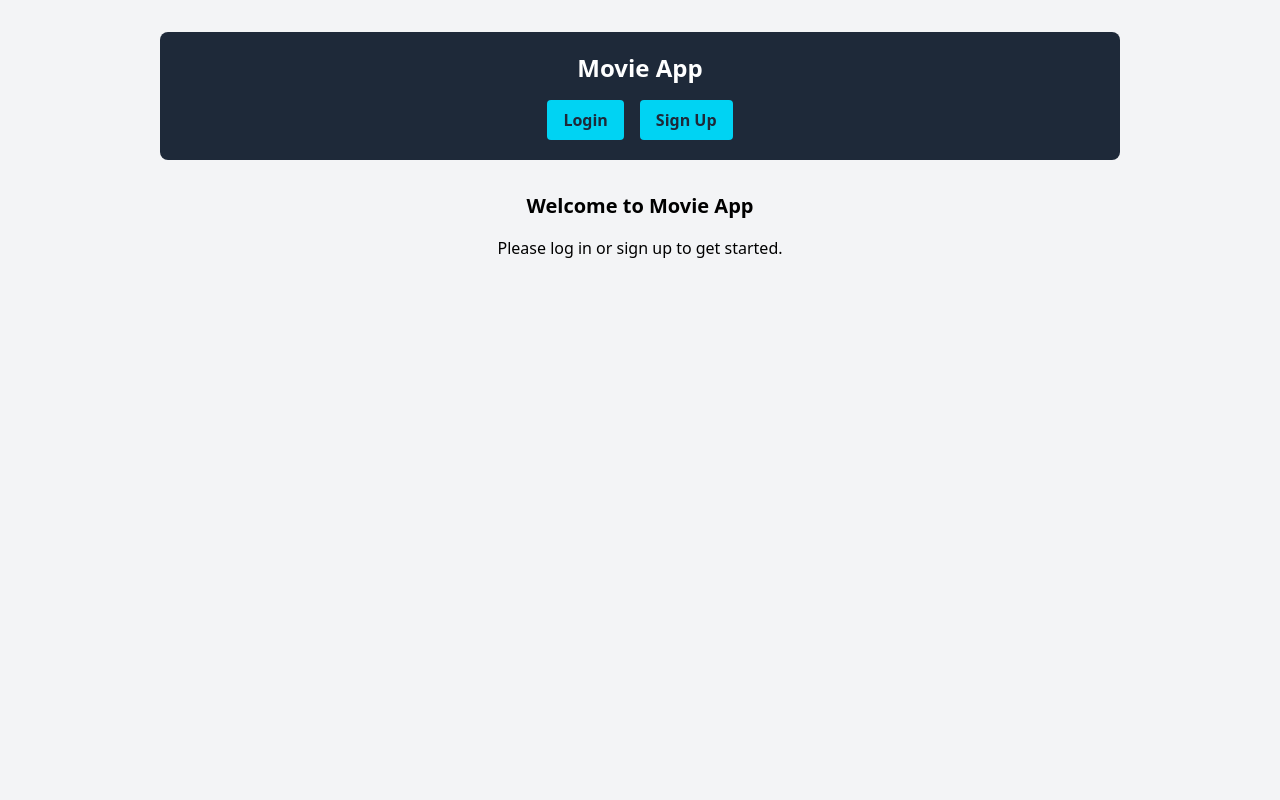
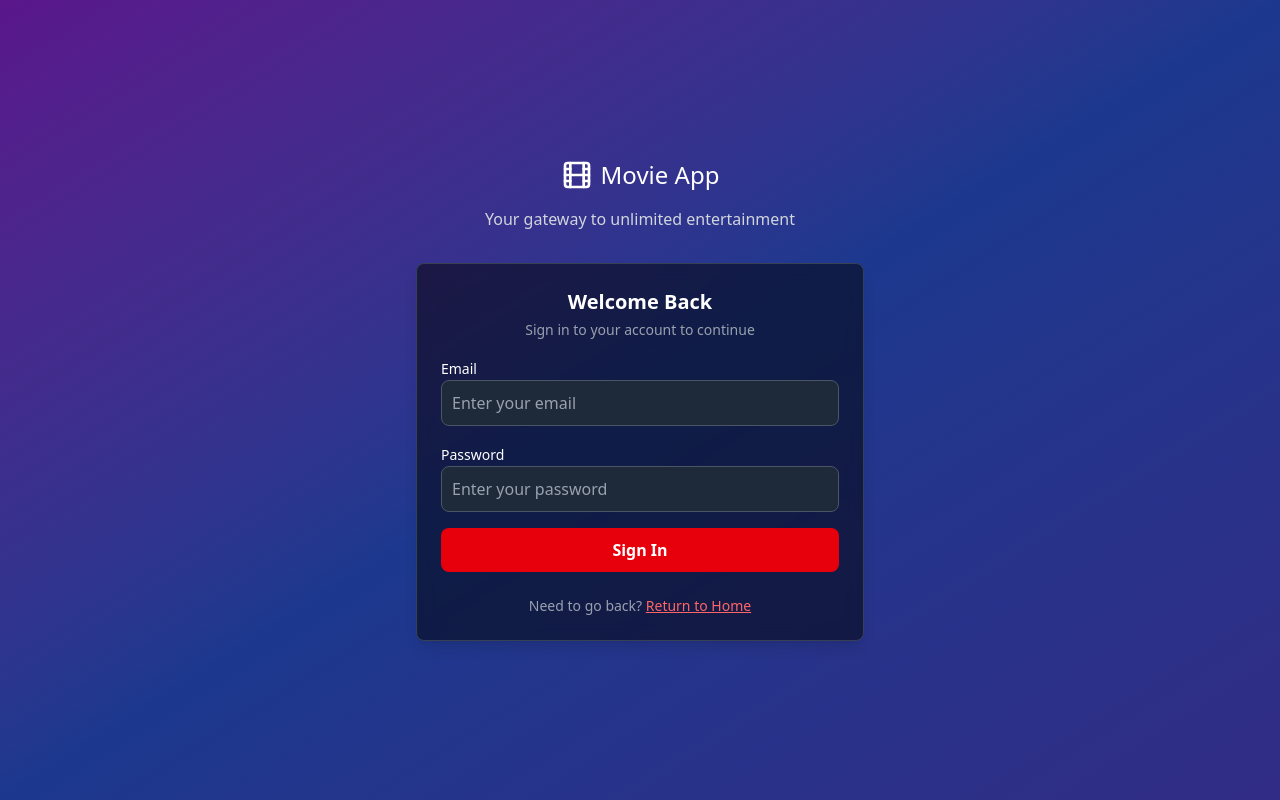
Before and after one commit to jamie-arodi/movie-app, a React (Vite) app: page / in a window 1280 px wide. Built offline with nearby package versions, Linux system fonts and the light colour scheme; no server answers.

Commit message:
Auth state workflow reworked; app state initialised as login instead of home

```diff
--- a/src/App.tsx
+++ b/src/App.tsx
@@ -1,112 +1,24 @@
 import { useAuthStore } from './store/authStore'
-import { useLogout } from './hooks/useAuth'
 import { Login } from './components/Login'
 import { Signup } from './components/Signup'
-import { useState } from 'react'
+import { Home } from './components/Home'
 
 
 function App() {
   const {
     currentView,
-    setCurrentView,
     isAuthenticated,
-    user
   } = useAuthStore()
 
-  const [logoutError, setLogoutError] = useState<string | null>(null)
-  const logoutMutation = useLogout()
-
-  const handleLogoutClick = async () => {
-    setLogoutError(null)
-    try {
-      await logoutMutation.mutateAsync()
-    } catch (error: any) {
-      setLogoutError(error?.msg || 'Logout failed')
-    }
+  if (isAuthenticated) {
+    return <Home />
   }
 
-  return (
-      <div className="w-full min-h-screen bg-gray-100">
-        <div className="max-w-5xl mx-auto px-8 py-8 text-center">
-          <header className="bg-gray-800 p-5 text-white mb-8 rounded-lg">
-            <h1 className="text-2xl font-bold mb-4">Movie App</h1>
+  if (currentView === 'signup') {
+    return <Signup />
+  }
 
-            {!isAuthenticated ? (
-              <nav className="flex gap-4 justify-center items-center">
-                <button
-                  onClick={() => setCurrentView('login')}
-                  className="bg-cyan-400 text-gray-800 border-none px-4 py-2 rounded cursor-pointer font-bold hover:bg-cyan-500 disabled:bg-gray-300 disabled:cursor-not-allowed"
-                >
-                  Login
-                </button>
-                <button
-                  onClick={() => setCurrentView('signup')}
-                  className="bg-cyan-400 text-gray-800 border-none px-4 py-2 rounded cursor-pointer font-bold hover:bg-cyan-500 disabled:bg-gray-300 disabled:cursor-not-allowed"
-                >
-                  Sign Up
-                </button>
-              </nav>
-            ) : (
-              <nav className="flex gap-4 justify-center items-center">
-                <span>Welcome back, {user?.user_metadata?.firstName || user?.email}!</span>
-                <button
-                  onClick={handleLogoutClick}
-                  disabled={logoutMutation.isPending}
-                  className="bg-cyan-400 text-gray-800 border-none px-4 py-2 rounded cursor-pointer font-bold hover:bg-cyan-500 disabled:bg-gray-300 disabled:cursor-not-allowed"
-                >
-                  {logoutMutation.isPending ? 'Logging out...' : 'Logout'}
-                </button>
-              </nav>
-            )}
-          </header>
-
-        {logoutError && (
-          <div className="text-red-600 bg-red-100 border border-red-300 px-3 py-2 rounded my-4">
-            {logoutError}
-          </div>
-        )}
-
-        <main>
-          {currentView === 'login' && (
-            <Login />
-          )}
-
-          {currentView === 'signup' && (
-            <Signup />
-          )}
-
-          {currentView === 'home' && isAuthenticated && (
-            <div>
-              <h2 className="text-xl font-semibold mb-4">Welcome to your Movie App{user?.user_metadata?.firstName ? `, ${user.user_metadata.firstName}` : ''}!</h2>
-              <p className="mb-6">You are now logged in and can browse movies.</p>
-              <div className="bg-gray-50 border border-gray-300 rounded-lg p-6 mt-8 max-w-lg mx-auto">
-                <h3 className="mt-0 text-gray-700 font-semibold mb-4">User Information:</h3>
-                <p className="my-2 text-left"><strong>Email:</strong> {user?.email}</p>
-                <p className="my-2 text-left"><strong>Role:</strong> {user?.role}</p>
-                <p className="my-2 text-left"><strong>ID:</strong> {user?.id}</p>
-                {user?.user_metadata?.firstName && (
-                  <p className="my-2 text-left"><strong>First Name:</strong> {user.user_metadata.firstName}</p>
-                )}
-                {user?.user_metadata?.lastName && (
-                  <p className="my-2 text-left"><strong>Last Name:</strong> {user.user_metadata.lastName}</p>
-                )}
-                {user?.user_metadata?.name && (
-                  <p className="my-2 text-left"><strong>Full Name:</strong> {user.user_metadata.name}</p>
-                )}
-              </div>
-            </div>
-          )}
-
-          {currentView === 'home' && !isAuthenticated && (
-            <div>
-              <h2 className="text-xl font-semibold mb-4">Welcome to Movie App</h2>
-              <p>Please log in or sign up to get started.</p>
-            </div>
-          )}
-        </main>
-        </div>
-      </div>
-  )
+  return <Login />
 }
 
 export default App
--- /dev/null
+++ b/src/components/Home.tsx
@@ -0,0 +1,101 @@
+import React from 'react'
+import { useAuthStore } from '../store/authStore'
+import { useLogout } from '../hooks/useAuth'
+import { useState } from 'react'
+import { Film } from 'lucide-react'
+
+export const Home: React.FC = () => {
+  const { user } = useAuthStore()
+  const [logoutError, setLogoutError] = useState<string | null>(null)
+  const logoutMutation = useLogout()
+
+  const handleLogoutClick = async () => {
+    setLogoutError(null)
+    try {
+      await logoutMutation.mutateAsync()
+    } catch (error: any) {
+      setLogoutError(error?.msg || 'Logout failed')
+    }
+  }
+
+  return (
+    <div className="min-h-screen bg-gradient-to-br from-purple-900 via-blue-900 to-indigo-900 p-4">
+      <div className="max-w-4xl mx-auto">
+        {/* Header */}
+        <div className="text-center mb-8 pt-8">
+          <div className="flex items-center justify-center gap-2 mb-4">
+            <Film className="h-8 w-8 text-white" />
+            <h1 className="text-white text-3xl font-bold">Movie App</h1>
+          </div>
+          <p className="text-gray-300">
+            Your gateway to unlimited entertainment
+          </p>
+        </div>
+
+        {/* Main Content */}
+        <div className="bg-black/50 border border-gray-700 backdrop-blur-sm rounded-lg shadow-lg p-8">
+          <div className="text-center mb-8">
+            <h2 className="text-white text-2xl font-semibold mb-2">
+              Welcome{user?.user_metadata?.firstName ? `, ${user.user_metadata.firstName}` : ''}!
+            </h2>
+            <p className="text-gray-300">
+              You are now logged in and ready to explore movies.
+            </p>
+          </div>
+
+          {logoutError && (
+            <div className="bg-red-900/50 border border-red-700 text-red-200 px-4 py-3 rounded-md mb-6">
+              {logoutError}
+            </div>
+          )}
+
+          {/* User Info Card */}
+          <div className="bg-gray-800/50 border border-gray-600 rounded-lg p-6 mb-8 max-w-lg mx-auto">
+            <h3 className="text-white font-semibold mb-4 text-center">User Information</h3>
+            <div className="space-y-2">
+              <div className="flex justify-between">
+                <span className="text-gray-300">Email:</span>
+                <span className="text-white">{user?.email}</span>
+              </div>
+              <div className="flex justify-between">
+                <span className="text-gray-300">Role:</span>
+                <span className="text-white">{user?.role}</span>
+              </div>
+              {user?.user_metadata?.firstName && (
+                <div className="flex justify-between">
+                  <span className="text-gray-300">First Name:</span>
+                  <span className="text-white">{user.user_metadata.firstName}</span>
+                </div>
+              )}
+              {user?.user_metadata?.lastName && (
+                <div className="flex justify-between">
+                  <span className="text-gray-300">Last Name:</span>
+                  <span className="text-white">{user.user_metadata.lastName}</span>
+                </div>
+              )}
+            </div>
+          </div>
+
+          {/* Coming Soon Content */}
+          <div className="text-center mb-8">
+            <h3 className="text-white text-xl font-semibold mb-4">Coming Soon</h3>
+            <p className="text-gray-300 mb-6">
+              Movie browsing, favorites, and more features are being developed!
+            </p>
+          </div>
+
+          {/* Logout Button */}
+          <div className="text-center">
+            <button
+              onClick={handleLogoutClick}
+              disabled={logoutMutation.isPending}
+              className="bg-red-600 hover:bg-red-700 disabled:bg-gray-600 disabled:cursor-not-allowed text-white font-semibold py-2.5 px-6 rounded-lg transition-colors duration-200"
+            >
+              {logoutMutation.isPending ? 'Logging out...' : 'Logout'}
+            </button>
+          </div>
+        </div>
+      </div>
+    </div>
+  )
+}
--- a/src/store/authStore.ts
+++ b/src/store/authStore.ts
@@ -24,7 +24,7 @@ interface AuthState {
 }
 
 const initialState = {
-  currentView: 'home' as ViewType,
+  currentView: 'login' as ViewType,
   isAuthenticated: false,
   user: null,
   accessToken: null,
@@ -53,7 +53,7 @@ export const useAuthStore = create<AuthState>()(
       clearAuthentication: () => {
         set({
           ...initialState,
-          currentView: 'home',
+          currentView: 'login',
         })
       },
 
```
Also changed, not shown: 1 other file (tests, documents, lock files or other folders).
